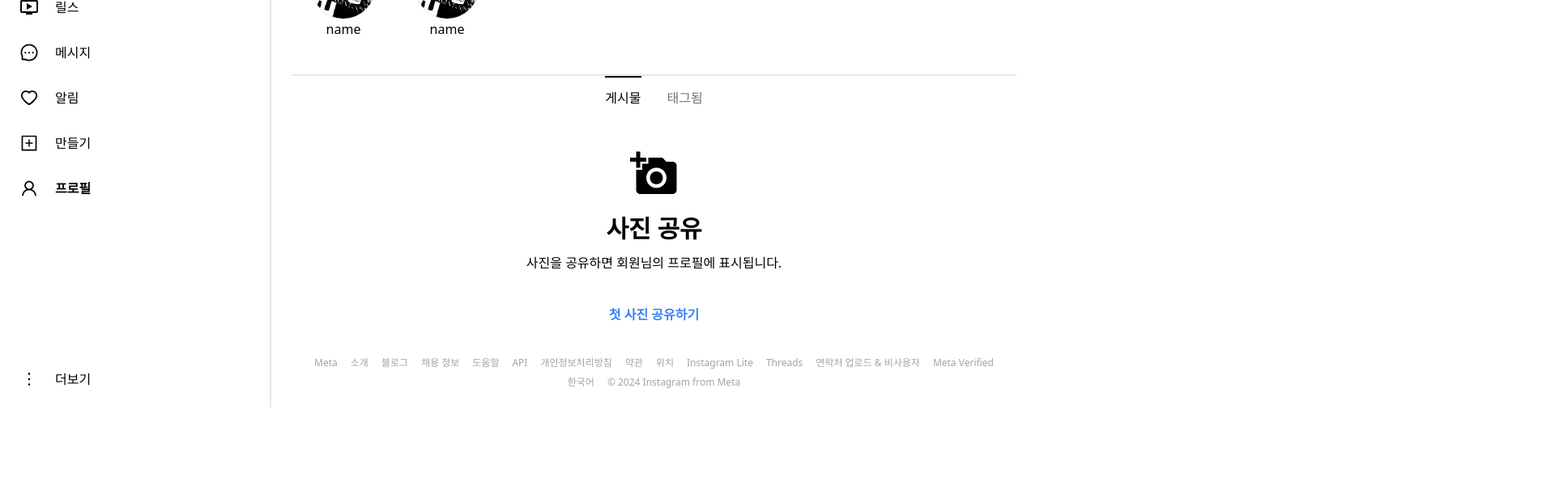
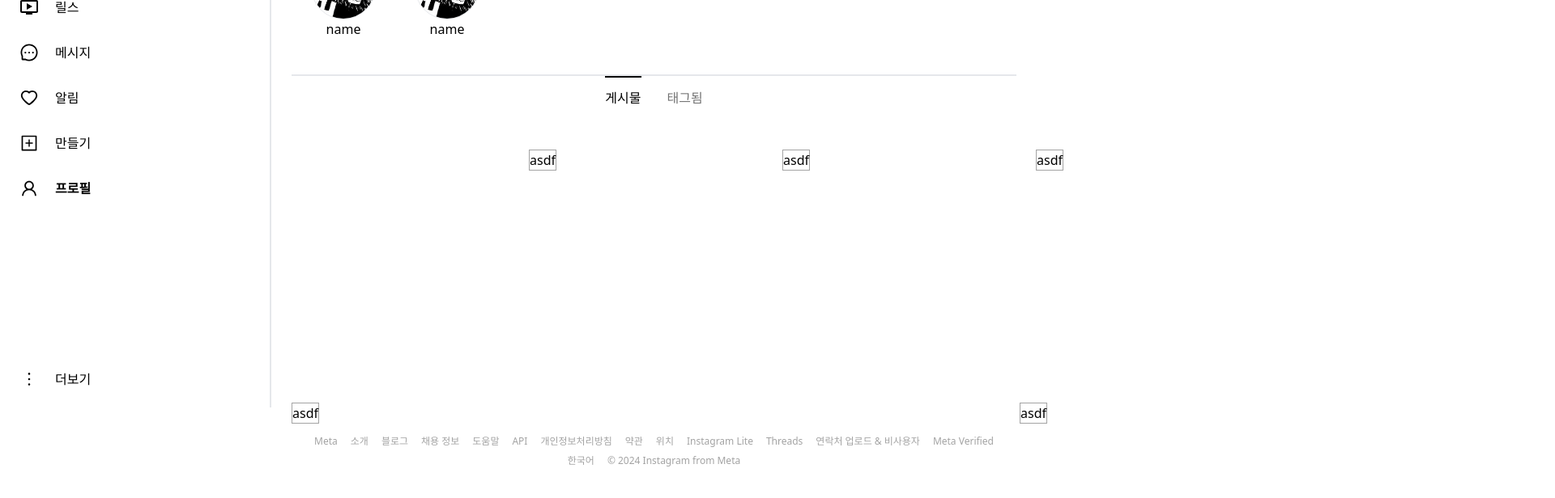
Before and after one commit to k-redstone/react-instagram, a React (Vite) app: page /profile in a window 1280 px wide. Shown: the part 296-912 px from the top of the page at 81% size, 1920 px wide, since content can reach past the window. Before the commit the page ends 829 px from the top, so only its background shows below. Built offline with nearby package versions, Linux system fonts and the light colour scheme.

Commit message:
Feat: 상세프로필 페이지 포스트카드 제작중 - 집에서 작업을 위해 미구현 상태이지만 커밋 후 푸쉬

```diff
--- /dev/null
+++ b/src/components/ArticleBox/index.jsx
@@ -0,0 +1,15 @@
+
+const ArticleBox = () => {
+
+  return (
+    <div className="relative w-full after:pb-96 basis-auto flex-grow flex-shrink-0 items-stretch mr-1 last:mr-0">
+      <div className="absolute border border-neutral-400">
+        asdf
+      </div>
+    </div>
+  )
+}
+
+
+
+ export default ArticleBox
--- /dev/null
+++ b/src/layout/ProfileArticle/index.jsx
@@ -0,0 +1,26 @@
+import ArticleBox from "../../components/ArticleBox"
+
+const ProfileArticle = () => {
+  return(
+    <div>
+      <div className="flex flex-col items-center justify-center">
+        <div className="w-[309px] h-[309px] flex mb-1 last:mb-0">
+          <ArticleBox />
+          <ArticleBox />
+          <ArticleBox />
+        </div>
+        <div className="w-full h-full flex mb-1 last:mb-0">
+          <ArticleBox />
+          <ArticleBox />
+          <ArticleBox />
+        </div>
+
+      </div>
+
+    </div>
+  )
+}
+
+
+
+export default ProfileArticle
--- a/src/pages/Profile/index.jsx
+++ b/src/pages/Profile/index.jsx
@@ -1,5 +1,6 @@
 import { MdAddAPhoto } from "react-icons/md";
 import { NavLink } from "react-router-dom";
+import ProfileArticle from "../../layout/ProfileArticle";
 
 const ProfilePage = () => {
 
@@ -84,15 +85,13 @@
 
             {/* 상태 추가예정(게시물 유무) */}
             <div className="my-10">
-              <div className="m-auto">
-                <div className="flex flex-col items-center">
-                  <MdAddAPhoto className="text-6xl mb-5"/>
-                  <p className="font-semibold text-3xl mb-3">사진 공유</p>
-                  <p className="text-base mb-10">사진을 공유하면 회원님의 프로필에 표시됩니다.</p>
-                  <p className="text-base text-blue-500 font-semibold">첫 사진 공유하기</p>
-
-                </div>
-              </div>
+              {/* <div className="flex flex-col items-center">
+                <MdAddAPhoto className="text-6xl mb-5"/>
+                <p className="font-semibold text-3xl mb-3">사진 공유</p>
+                <p className="text-base mb-10">사진을 공유하면 회원님의 프로필에 표시됩니다.</p>
+                <p className="text-base text-blue-500 font-semibold">첫 사진 공유하기</p>
+              </div> */}
+              <ProfileArticle />
             </div>
 
 
```
